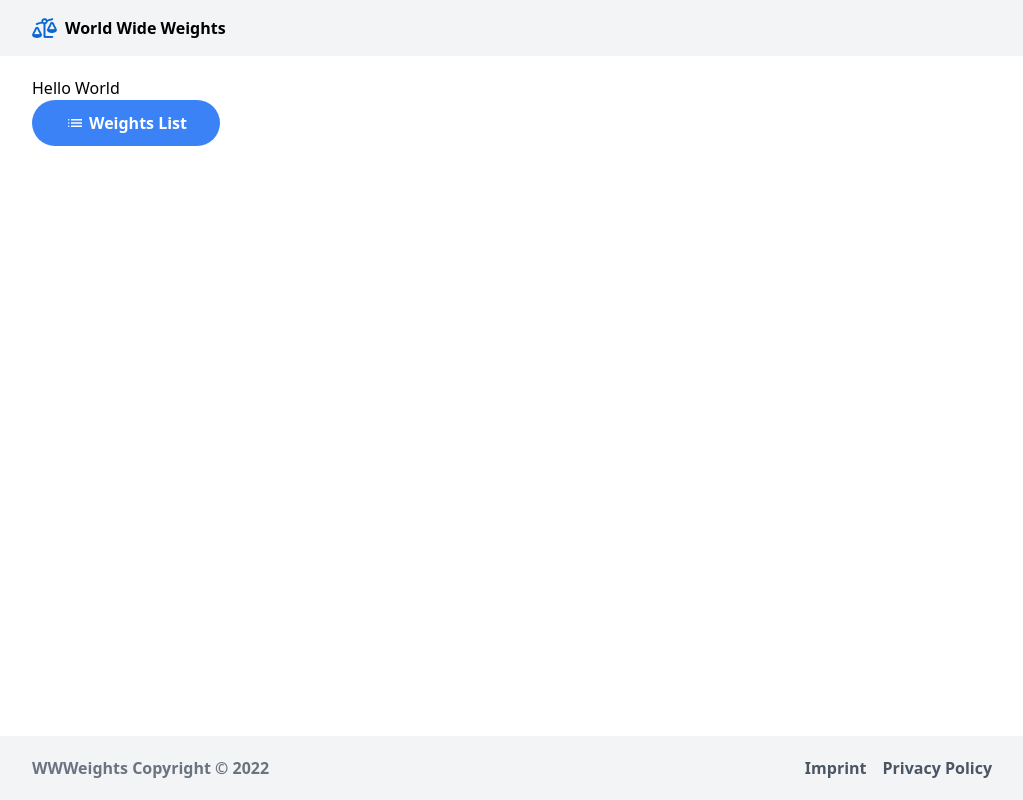
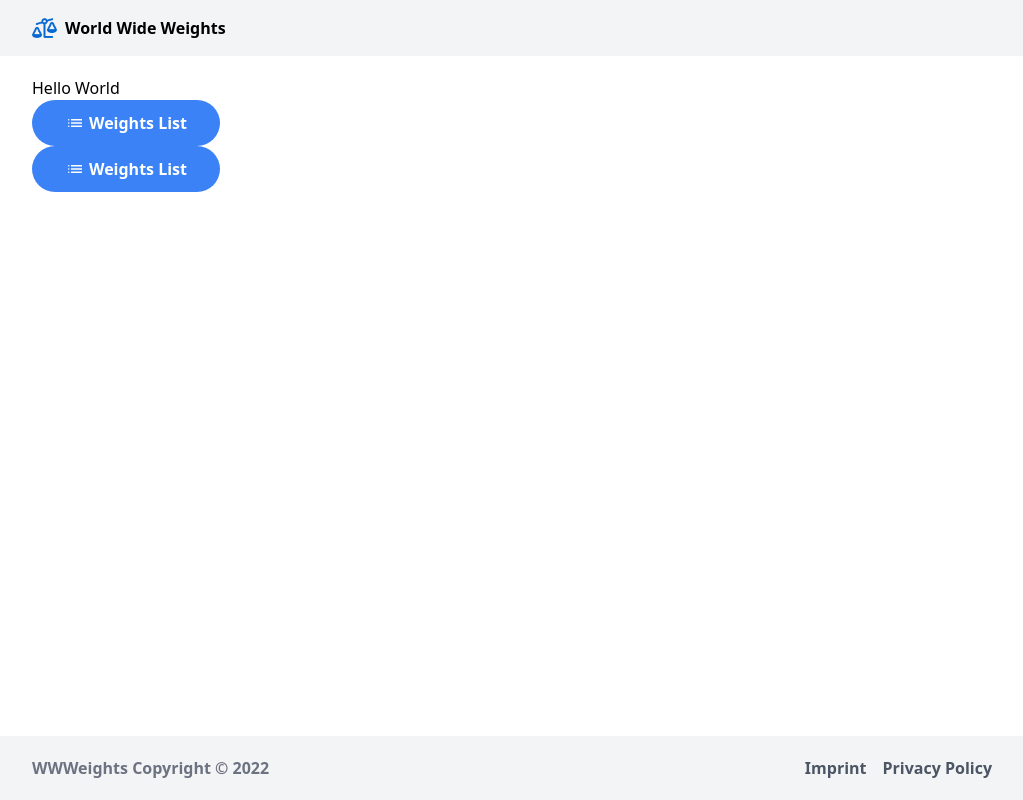
Before and after one commit to world-wide-weights/wwweights, a Next.js app in the folder frontend/: page / in a window 1280 px wide. Shown: the whole page, without its empty margins (128-1151 px from the left). Built offline with nearby package versions, Linux system fonts and the light colour scheme.

Commit message:
Add button to /tags

```diff
--- a/frontend/pages/index.tsx
+++ b/frontend/pages/index.tsx
@@ -13,6 +13,7 @@ const Home = () => {
       <div className="container">
         <p>Hello World</p>
         <Button to="/weights" icon="list">Weights List</Button>
+        <Button to="/tags" icon="list">Weights List</Button>
       </div>
     </div>
   )
```
